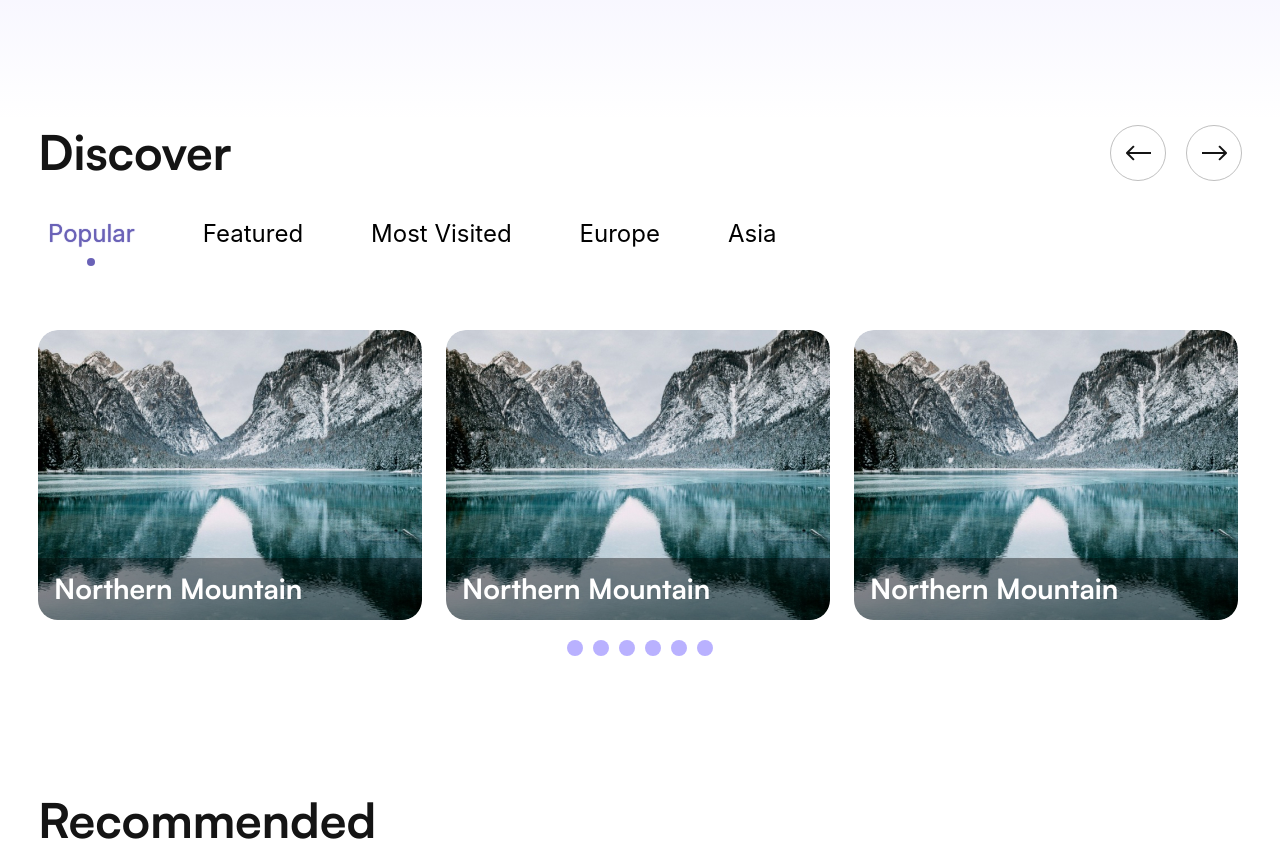
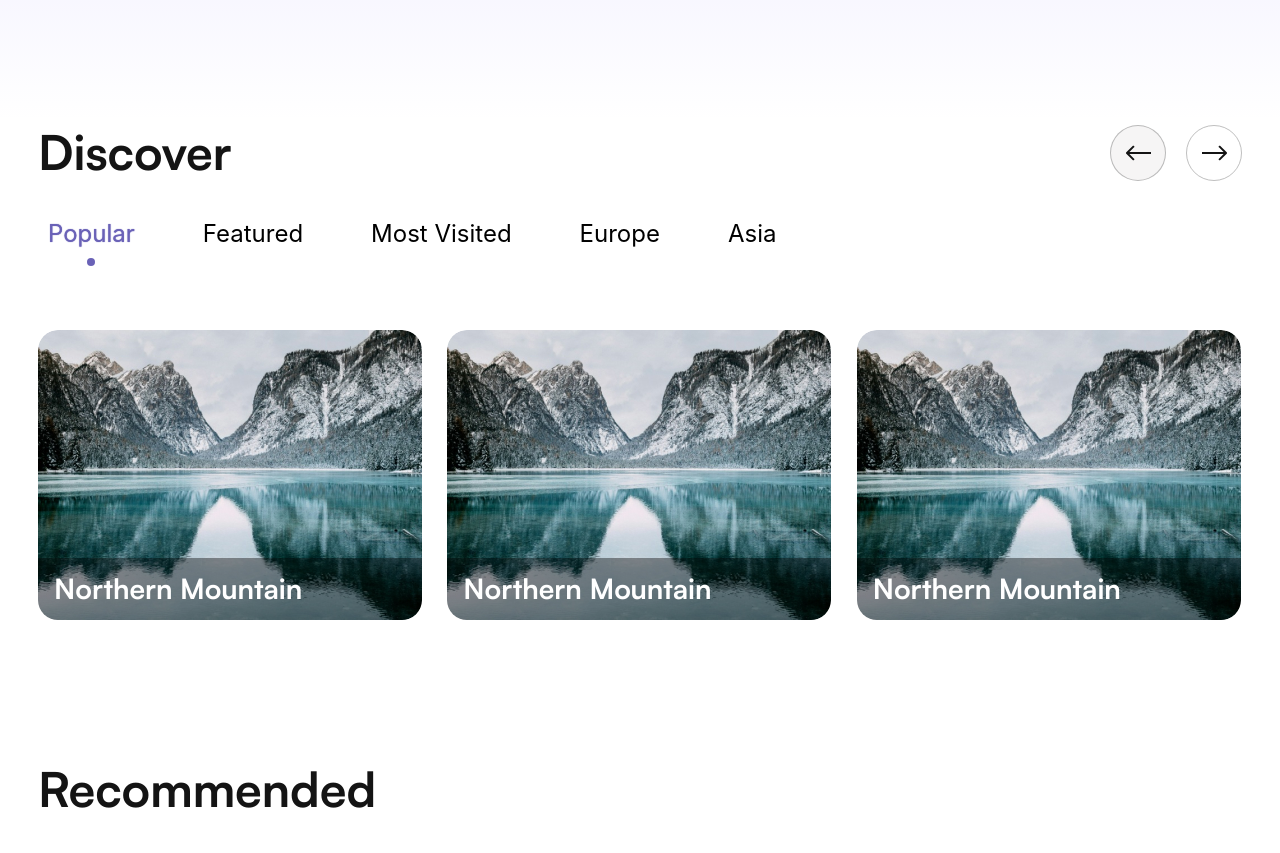
Before and after one commit to nurlanov0105/neo-tour, a React (Vite) app: page / in a window 1280 px wide. Shown: the part 680-1533 px from the top of the page. Built offline with nearby package versions, Linux system fonts and the light colour scheme.

Commit message:
add slider swiper and categories custom slider

```diff
--- a/package.json
+++ b/package.json
@@ -16,7 +16,8 @@
     "react-redux": "^9.1.0",
     "react-router-dom": "^6.22.0",
     "react-toastify": "^10.0.4",
-    "sass": "^1.70.0"
+    "sass": "^1.70.0",
+    "swiper": "^11.0.6"
   },
   "devDependencies": {
     "@types/react": "^18.2.55",
--- a/src/features/categories/ui/styles.module.scss
+++ b/src/features/categories/ui/styles.module.scss
@@ -3,8 +3,14 @@
    align-items: center;
    column-gap: 4.8rem;
 
+   overflow-y: hidden;
+   overflow-x: auto;
+   white-space: nowrap;
+   scrollbar-width: none;
+   scroll-behavior: smooth;
+
    .category {
-      padding: 10px;
+      padding: 10px 10px 18px;
 
       font-family: 'SF Pro Display', sans-serif;
       font-size: 2.4rem;
@@ -24,7 +30,7 @@
       &:after {
          content: '';
          position: absolute;
-         bottom: -8px;
+         bottom: 0px;
          left: 50%;
          transform: translateX(-50%);
 
--- a/src/features/slider/ui/Slider.jsx
+++ b/src/features/slider/ui/Slider.jsx
@@ -1,20 +1,48 @@
+import { useRef, useState } from 'react';
+
 import { DiscoverCard } from '@/entities/discoverCard';
 import styles from './styles.module.scss';
 import image from '@/shared/assets/imgs/slider/01.jpg';
 
+import { Swiper, SwiperSlide } from 'swiper/react';
+import 'swiper/css';
+// import 'swiper/css/pagination';
+import { Pagination } from 'swiper/modules';
+
 export const Slider = ({ children }) => {
    const items = [{}, {}, {}, {}, {}, {}];
+   const [isBeginning, setIsBeginning] = useState(true);
+   const [isEnd, setIsEnd] = useState(false);
+   const swiperRef = useRef(null);
+
+   const onSwiper = (swiper) => {
+      swiperRef.current = swiper;
+      setIsBeginning(swiper.isBeginning);
+      setIsEnd(swiper.isEnd);
+      swiper.on('slideChange', () => {
+         setIsBeginning(swiper.isBeginning);
+         setIsEnd(swiper.isEnd);
+      });
+   };
+
+   const pagination = {
+      clickable: true,
+      renderBullet: function (index, className) {
+         return '<span class="' + className + '">' + '</span>';
+      },
+   };
+
    return (
       <div className={styles.slider}>
          <div className={styles.row}>
             <h2>Discover</h2>
             <div className={styles.btns}>
-               <button>
+               <button disabled={isBeginning} onClick={() => swiperRef.current?.slidePrev()}>
                   <svg>
                      <path d='M0.292892 8.70711C-0.0976315 8.31658 -0.0976315 7.68342 0.292892 7.29289L6.65685 0.928932C7.04738 0.538408 7.68054 0.538408 8.07107 0.928932C8.46159 1.31946 8.46159 1.95262 8.07107 2.34315L2.41421 8L8.07107 13.6569C8.46159 14.0474 8.46159 14.6805 8.07107 15.0711C7.68054 15.4616 7.04738 15.4616 6.65685 15.0711L0.292892 8.70711ZM25 9H1V7H25V9Z' />
                   </svg>
                </button>
-               <button>
+               <button disabled={isEnd} onClick={() => swiperRef.current?.slideNext()}>
                   <svg>
                      <path d='M24.7071 8.70711C25.0976 8.31658 25.0976 7.68342 24.7071 7.29289L18.3431 0.928932C17.9526 0.538408 17.3195 0.538408 16.9289 0.928932C16.5384 1.31946 16.5384 1.95262 16.9289 2.34315L22.5858 8L16.9289 13.6569C16.5384 14.0474 16.5384 14.6805 16.9289 15.0711C17.3195 15.4616 17.9526 15.4616 18.3431 15.0711L24.7071 8.70711ZM0 9H24V7H0V9Z' />
                   </svg>
@@ -24,17 +52,20 @@ export const Slider = ({ children }) => {
 
          {children}
 
-         <div className={styles.carousel}>
-            <div className={styles.inner}>
-               {items.map((card, i) => (
-                  <DiscoverCard key={i} image={image} />
+         <div className={styles.swiperWrapper}>
+            <Swiper
+               onSwiper={onSwiper}
+               spaceBetween={24}
+               slidesPerView={3}
+               // pagination={pagination}
+               // modules={[Pagination]}
+            >
+               {items.map((_, i) => (
+                  <SwiperSlide key={i}>
+                     <DiscoverCard key={i} image={image} />
+                  </SwiperSlide>
                ))}
-            </div>
-            <div className={styles.indicators}>
-               {items.map((_, i) => (
-                  <button key={i}></button>
-               ))}
-            </div>
+            </Swiper>
          </div>
       </div>
    );
--- a/src/features/slider/ui/styles.module.scss
+++ b/src/features/slider/ui/styles.module.scss
@@ -1,4 +1,5 @@
 .slider {
+   width: 100%;
    .row {
       display: flex;
       align-items: center;
@@ -31,6 +32,35 @@
                fill: $black-color;
             }
          }
+
+         transition: background-color 0.15s ease-in-out;
+
+         &:hover,
+         &:active {
+            background-color: #b2aafd;
+
+            svg {
+               path {
+                  fill: $white-color;
+               }
+            }
+         }
+
+         &:disabled {
+            background-color: #f6f5f5;
+            cursor: default;
+
+            &:hover,
+            &:active {
+               background-color: #f6f5f5;
+
+               svg {
+                  path {
+                     fill: $black-color;
+                  }
+               }
+            }
+         }
       }
    }
 
@@ -40,44 +70,6 @@
    }
 }
 
-.carousel {
-   overflow: hidden;
-   width: 100%;
-   display: flex;
-   flex-direction: column;
-   justify-content: center;
-   margin-top: 7.2rem;
-
-   .inner {
-      display: flex;
-      align-items: center;
-      column-gap: 2.4rem;
-
-      white-space: nowrap;
-      transition: transform 0.3s;
-      margin-bottom: 2rem;
-   }
-
-   .indicators {
-      display: flex;
-      align-items: center;
-      justify-content: center;
-      column-gap: 10px;
-   }
-
-   button {
-      width: 16px;
-      height: 16px;
-      flex-shrink: 0;
-      background-color: #b9b1ff;
-      border-radius: 50%;
-      overflow: hidden;
-
-      transition: width 0.15s ease-in-out;
-   }
-
-   .activeBtn {
-      width: 40px;
-      border-radius: 10px;
-   }
+.swiperWrapper {
+   margin-top: 6.4rem;
 }
--- a/src/shared/scss/base/_base.scss
+++ b/src/shared/scss/base/_base.scss
@@ -72,3 +72,8 @@ body {
       font-weight: 700;
    }
 }
+
+/* Utility */
+::-webkit-scrollbar {
+   display: none;
+}
--- /dev/null
+++ b/src/shared/scss/blocks/_slider.scss
@@ -0,0 +1,22 @@
+.swiper-pagination {
+   display: flex;
+   align-items: center;
+   justify-content: center;
+   column-gap: 10px;
+}
+
+.swiper-pagination-bullet {
+   width: 16px;
+   height: 16px;
+   flex-shrink: 0;
+   background-color: #b9b1ff;
+   border-radius: 50%;
+   overflow: hidden;
+
+   transition: width 0.15s ease-in-out;
+}
+
+.swiper-pagination-bullet-active {
+   width: 40px;
+   border-radius: 10px;
+}
--- a/src/shared/scss/index.scss
+++ b/src/shared/scss/index.scss
@@ -6,3 +6,4 @@
 
 // Blocks
 @import './blocks/btns';
+@import './blocks/slider';
--- a/src/widgets/discover/ui/Discover.jsx
+++ b/src/widgets/discover/ui/Discover.jsx
@@ -3,6 +3,7 @@ import { addCategory } from '@/entities/discoverCard/model/discoverSlice';
 
 import { Slider } from '@/features/slider';
 import { Categories } from '@/features/categories';
+import styles from './styles.module.scss';
 
 const categories = ['Popular', 'Featured', 'Most Visited', 'Europe', 'Asia'];
 
@@ -13,6 +14,7 @@ export const Discover = () => {
    return (
       <section id='discover' className='section'>
          <div className='container'>
+            <div className={styles.discover}>
                <Slider>
                   <Categories
                      categories={categories}
@@ -21,6 +23,7 @@ export const Discover = () => {
                   />
                </Slider>
             </div>
+         </div>
       </section>
    );
 };
--- /dev/null
+++ b/src/widgets/discover/ui/styles.module.scss
@@ -0,0 +1,3 @@
+.discover {
+   overflow-x: hidden;
+}
```
Also changed, not shown: 1 other file (tests, documents, lock files or other folders). Lines whose indentation alone changed are shown as unchanged.
